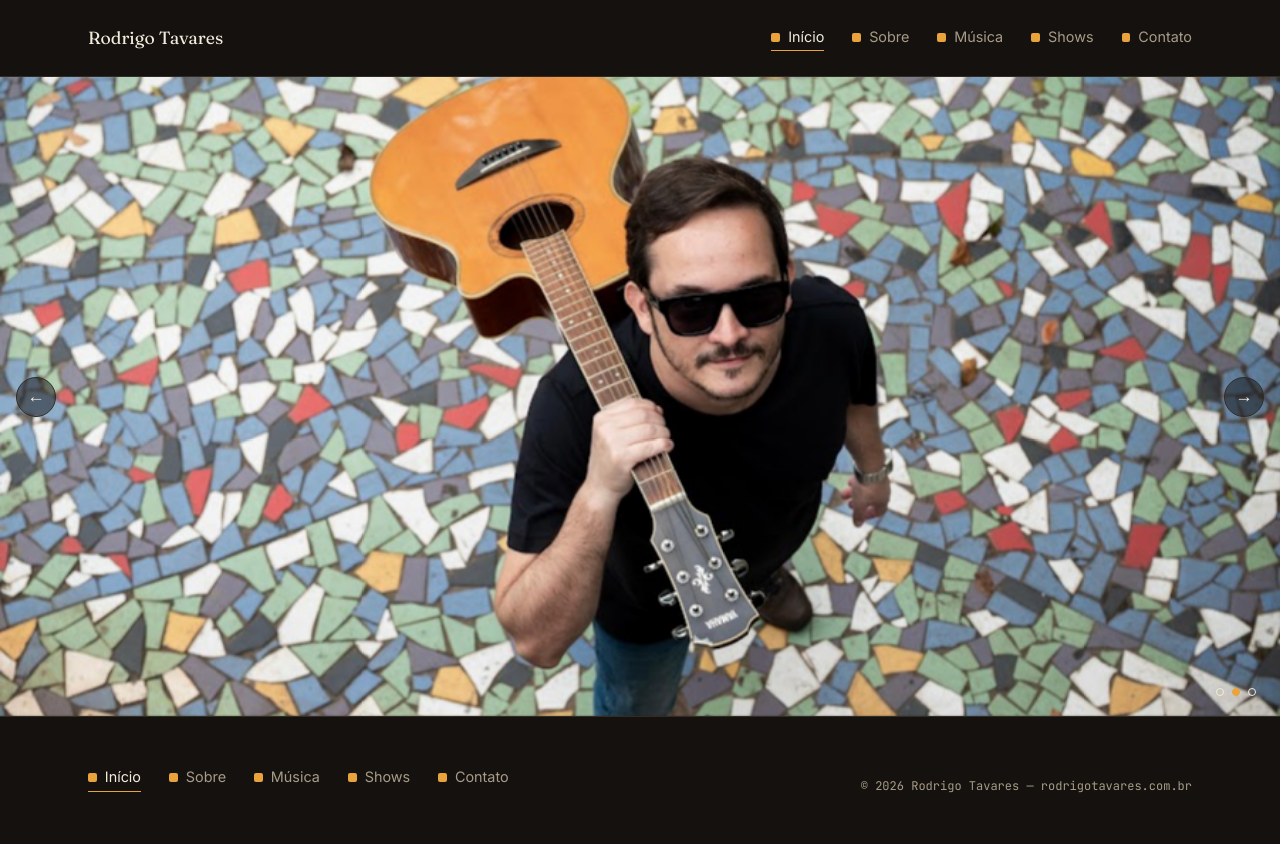
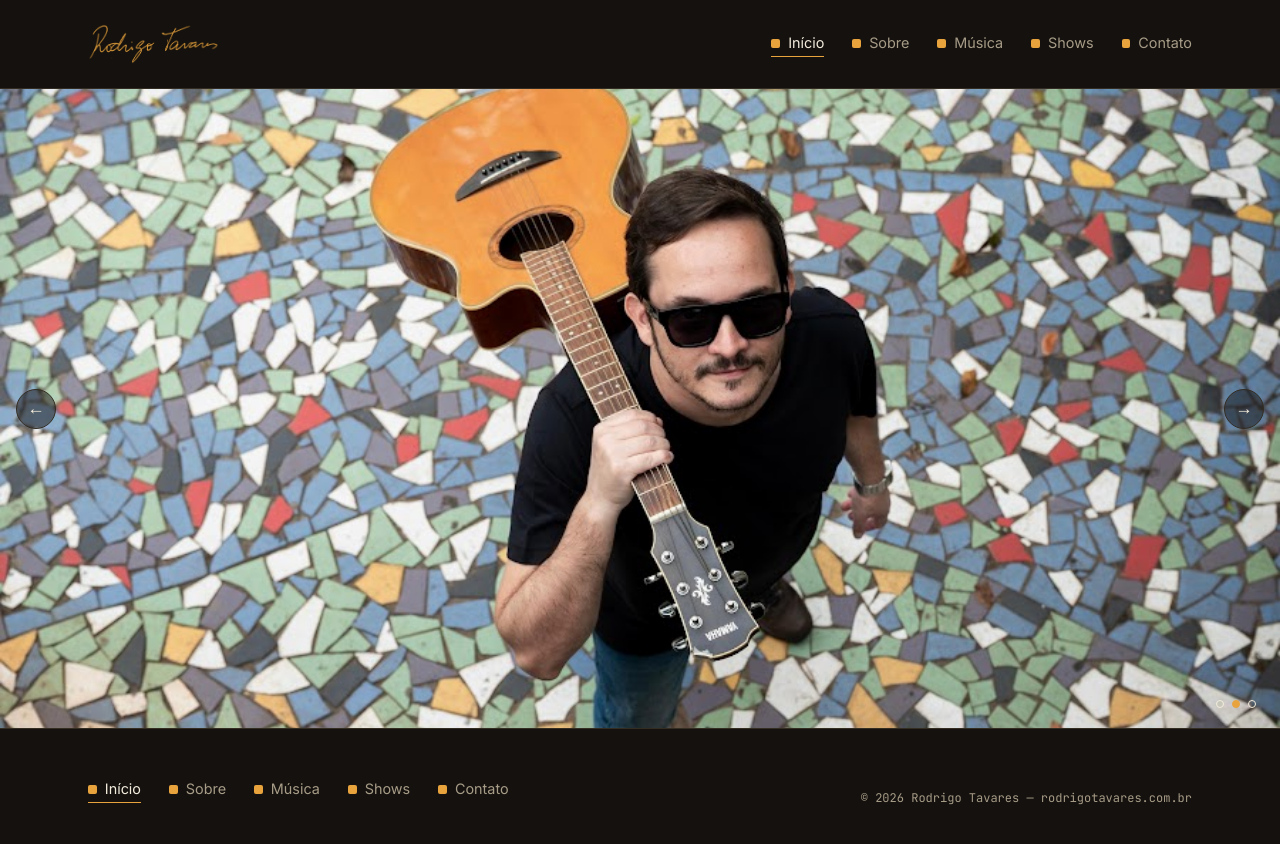
Before and after one commit to rodrigotavares79/rodrigotavares-site, a Next.js app: page / in a window 1280 px wide. Shown: the top 844 px of the page. Built offline with nearby package versions, Linux system fonts and the light colour scheme.

Commit message:
Add files via upload

```diff
--- a/app/layout.tsx
+++ b/app/layout.tsx
@@ -36,7 +36,14 @@ export default function RootLayout({
       <body>
         <header className="site-header">
           <div className="container">
-            <a href="/" className="wordmark">Rodrigo Tavares</a>
+            <a href="/" className="wordmark">
+              {/* eslint-disable-next-line @next/next/no-img-element */}
+              <img
+                src="/gallery/assinatura-rodrigo-tavares.png"
+                alt="Rodrigo Tavares"
+                style={{ height: "2.5rem", width: "auto", display: "block" }}
+              />
+            </a>
             <Nav />
           </div>
         </header>
```
Also changed, not shown: public/gallery/assinatura-rodrigo-tavares.png (added).
